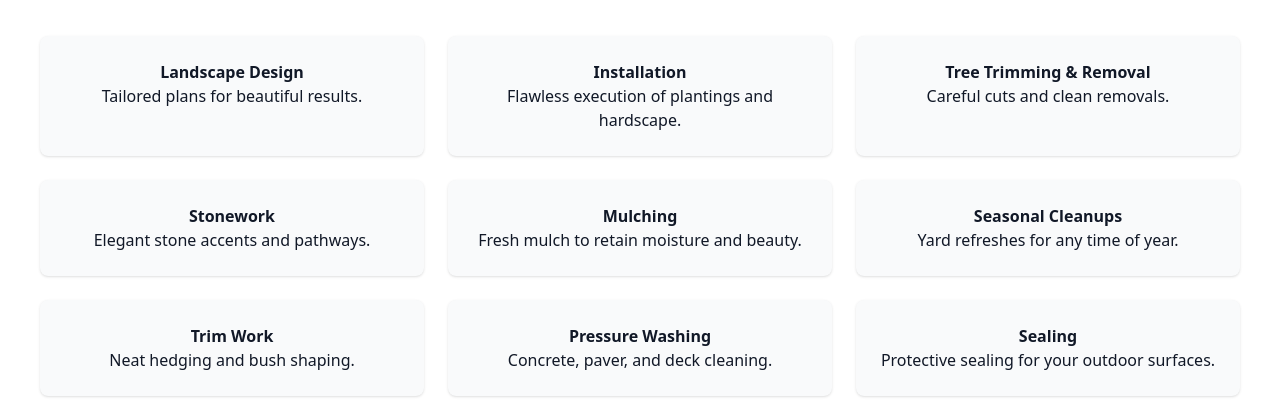
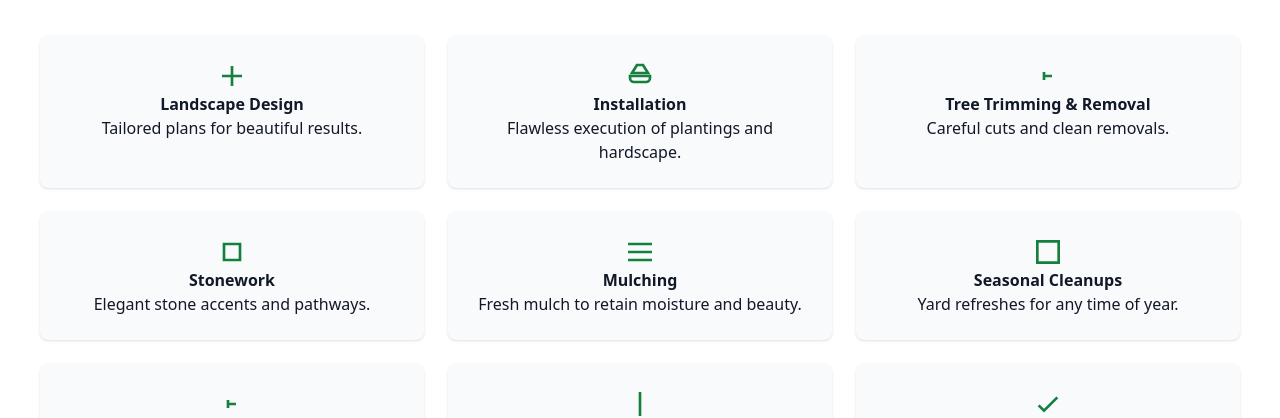
Before and after one commit to jimenezlanscapes/jimenez-site, a plain HTML site: page index.html in a window 1280 px wide. Shown: the part 392-810 px from the top of the page. Drawn offline with nearby package versions, Linux system fonts and the light colour scheme.

Commit message:
🧱 Rebuilt with proper service icons and layout fixes

```diff
--- a/index.html
+++ b/index.html
@@ -27,15 +27,42 @@
   <section id="services" class="p-10 bg-white">
     <h2 class="text-3xl font-bold text-center text-green-800 mb-10">Our Services</h2>
     <div class="grid md:grid-cols-3 gap-6 text-center">
-      <div class="shadow p-6 bg-gray-50 rounded-lg"><strong>Landscape Design</strong><br>Tailored plans for beautiful results.</div>
-      <div class="shadow p-6 bg-gray-50 rounded-lg"><strong>Installation</strong><br>Flawless execution of plantings and hardscape.</div>
-      <div class="shadow p-6 bg-gray-50 rounded-lg"><strong>Tree Trimming & Removal</strong><br>Careful cuts and clean removals.</div>
-      <div class="shadow p-6 bg-gray-50 rounded-lg"><strong>Stonework</strong><br>Elegant stone accents and pathways.</div>
-      <div class="shadow p-6 bg-gray-50 rounded-lg"><strong>Mulching</strong><br>Fresh mulch to retain moisture and beauty.</div>
-      <div class="shadow p-6 bg-gray-50 rounded-lg"><strong>Seasonal Cleanups</strong><br>Yard refreshes for any time of year.</div>
-      <div class="shadow p-6 bg-gray-50 rounded-lg"><strong>Trim Work</strong><br>Neat hedging and bush shaping.</div>
-      <div class="shadow p-6 bg-gray-50 rounded-lg"><strong>Pressure Washing</strong><br>Concrete, paver, and deck cleaning.</div>
-      <div class="shadow p-6 bg-gray-50 rounded-lg"><strong>Sealing</strong><br>Protective sealing for your outdoor surfaces.</div>
+      <div class="shadow p-6 bg-gray-50 rounded-lg">
+        <svg class="mx-auto w-8 h-8 text-green-700" fill="none" stroke="currentColor" stroke-width="2" viewBox="0 0 24 24"><path d="M12 4.5v15m7.5-7.5h-15"/></svg>
+        <strong>Landscape Design</strong><br>Tailored plans for beautiful results.
+      </div>
+      <div class="shadow p-6 bg-gray-50 rounded-lg">
+        <svg class="mx-auto w-8 h-8 text-green-700" fill="none" stroke="currentColor" stroke-width="2" viewBox="0 0 24 24"><path d="M9.75 3.75L6 9.75h12L14.25 3.75h-4.5zM4.5 12h15v1.5a3 3 0 01-3 3H7.5a3 3 0 01-3-3V12z"/></svg>
+        <strong>Installation</strong><br>Flawless execution of plantings and hardscape.
+      </div>
+      <div class="shadow p-6 bg-gray-50 rounded-lg">
+        <svg class="mx-auto w-8 h-8 text-green-700" fill="none" stroke="currentColor" stroke-width="2" viewBox="0 0 24 24"><path d="M15 12H9m0 0v3m0-3v-3"/></svg>
+        <strong>Tree Trimming & Removal</strong><br>Careful cuts and clean removals.
+      </div>
+      <div class="shadow p-6 bg-gray-50 rounded-lg">
+        <svg class="mx-auto w-8 h-8 text-green-700" fill="none" stroke="currentColor" stroke-width="2" viewBox="0 0 24 24"><path d="M6 6h12v12H6z"/></svg>
+        <strong>Stonework</strong><br>Elegant stone accents and pathways.
+      </div>
+      <div class="shadow p-6 bg-gray-50 rounded-lg">
+        <svg class="mx-auto w-8 h-8 text-green-700" fill="none" stroke="currentColor" stroke-width="2" viewBox="0 0 24 24"><path d="M3 6h18M3 12h18M3 18h18"/></svg>
+        <strong>Mulching</strong><br>Fresh mulch to retain moisture and beauty.
+      </div>
+      <div class="shadow p-6 bg-gray-50 rounded-lg">
+        <svg class="mx-auto w-8 h-8 text-green-700" fill="none" stroke="currentColor" stroke-width="2" viewBox="0 0 24 24"><path d="M4 4h16v16H4z"/></svg>
+        <strong>Seasonal Cleanups</strong><br>Yard refreshes for any time of year.
+      </div>
+      <div class="shadow p-6 bg-gray-50 rounded-lg">
+        <svg class="mx-auto w-8 h-8 text-green-700" fill="none" stroke="currentColor" stroke-width="2" viewBox="0 0 24 24"><path d="M15 12H9m0 0v3m0-3v-3"/></svg>
+        <strong>Trim Work</strong><br>Neat hedging and bush shaping.
+      </div>
+      <div class="shadow p-6 bg-gray-50 rounded-lg">
+        <svg class="mx-auto w-8 h-8 text-green-700" fill="none" stroke="currentColor" stroke-width="2" viewBox="0 0 24 24"><path d="M12 3v18"/></svg>
+        <strong>Pressure Washing</strong><br>Concrete, paver, and deck cleaning.
+      </div>
+      <div class="shadow p-6 bg-gray-50 rounded-lg">
+        <svg class="mx-auto w-8 h-8 text-green-700" fill="none" stroke="currentColor" stroke-width="2" viewBox="0 0 24 24"><path d="M5 13l4 4L19 7"/></svg>
+        <strong>Sealing</strong><br>Protective sealing for your outdoor surfaces.
+      </div>
     </div>
   </section>
 
```
